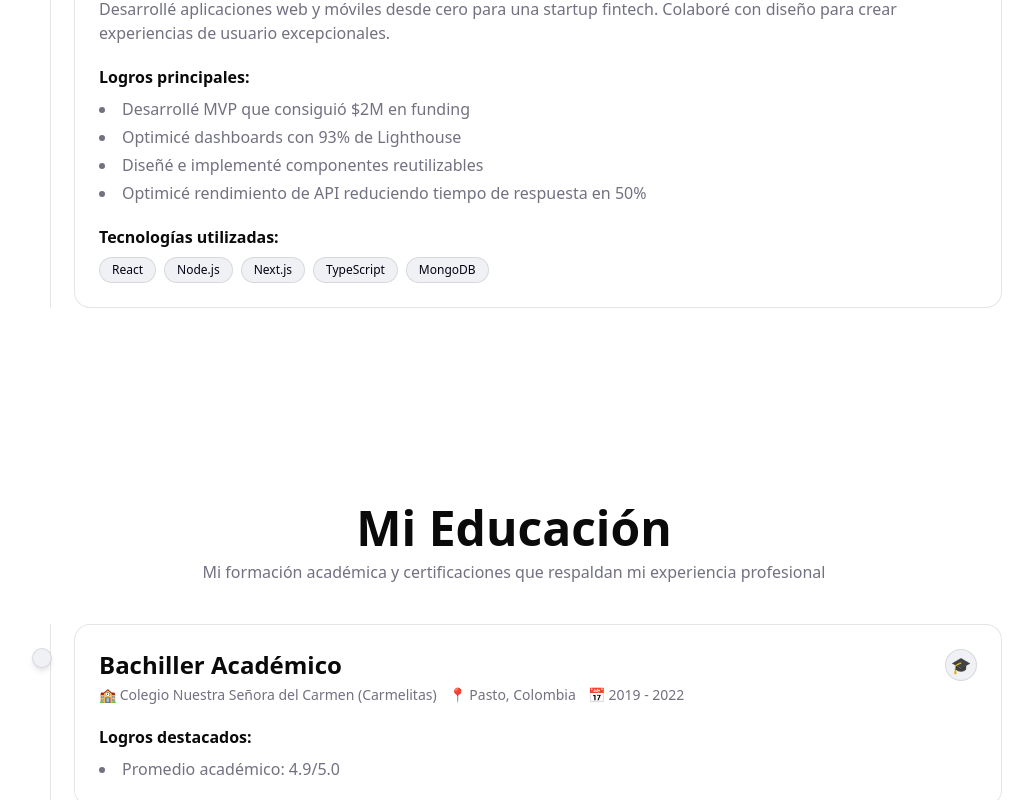
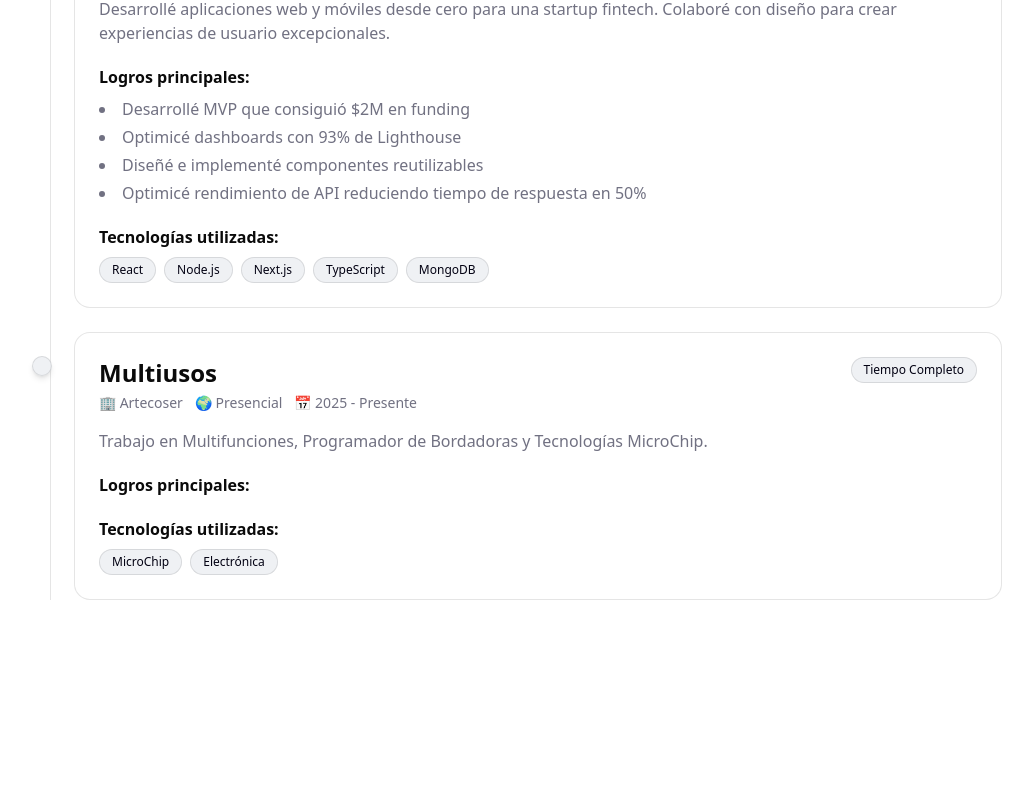
Before and after one commit to UbeimarY/PortafolioUbeimar_Yepes, a Next.js app: page / in a window 1280 px wide. Shown: the part 4236-5036 px from the top of the page, without its empty margins (126-1159 px from the left). Built offline with nearby package versions, Linux system fonts and the light colour scheme.

Commit message:
Agrengando experiencia laboral

```diff
--- a/src/components/Experience.tsx
+++ b/src/components/Experience.tsx
@@ -43,6 +43,16 @@ export default function Experience() {
         t("experience.items.3.ach4"),
       ],
       tech: ["React", "Node.js", "Next.js", "TypeScript", "MongoDB"],
+    },
+
+    {
+      role: t("experience.items.4.role"),
+      company: t("experience.items.4.company"),
+      place: t("experience.items.4.place"),
+      period: t("experience.items.4.period"),
+      badge: t("experience.items.4.badge"),
+      summary: t("experience.items.4.summary"),
+      tech: ["MicroChip", "Electrónica"],
     },
   ];
 
--- a/src/contexts/LanguageContext.tsx
+++ b/src/contexts/LanguageContext.tsx
@@ -345,4 +345,35 @@ const translations: Translations = {
   "footer.service.uiux": { es: "Diseño UI/UX", en: "UI/UX Design" },
   "footer.service.consulting": { es: "Consultoría Técnica", en: "Technical Consulting" },
   "footer.service.translation": { es: "Traducción Técnica", en: "Technical Translation" },
-};
+
+  // Añadidos: Artecoser, Mecánico y Docente (dentro de translations)
+  "experience.items.4.role": { es: "Multiusos", en: "Multi-skilled" },
+  "experience.items.4.company": { es: "Artecoser", en: "Artecoser" },
+  "experience.items.4.place": { es: "Presencial", en: "On-site" },
+  "experience.items.4.period": { es: "2025 - Presente", en: "2025 - Present" },
+  "experience.items.4.badge": { es: "Tiempo Completo", en: "Full Time" },
+  "experience.items.4.summary": {
+    es: "Trabajo en Multifunciones, Programador de Bordadoras y Tecnologías MicroChip.",
+    en: "Multifunctional work, Embroidery programmer and MicroChip technologies."
+  },
+
+  "experience.items.5.role": { es: "Mecánico", en: "Mechanic" },
+  "experience.items.5.company": { es: "Independiente", en: "Freelance" },
+  "experience.items.5.place": { es: "Presencial", en: "On-site" },
+  "experience.items.5.period": { es: "2022 - Presente", en: "2022 - Present" },
+  "experience.items.5.badge": { es: "", en: "" },
+  "experience.items.5.summary": {
+    es: "Mantenimiento a vehículos tipo carro.",
+    en: "Maintenance of car-type vehicles."
+  },
+
+  "experience.items.6.role": { es: "Docente", en: "Teacher" },
+  "experience.items.6.company": { es: "Independiente", en: "Freelance" },
+  "experience.items.6.place": { es: "Presencial", en: "On-site" },
+  "experience.items.6.period": { es: "2022 - Presente", en: "2022 - Present" },
+  "experience.items.6.badge": { es: "", en: "" },
+  "experience.items.6.summary": {
+    es: "Docente en diferentes áreas del saber para estudiantes de 9 a 11.",
+    en: "Teacher in various knowledge areas for students from 9th to 11th grade."
+  },
+}
```
